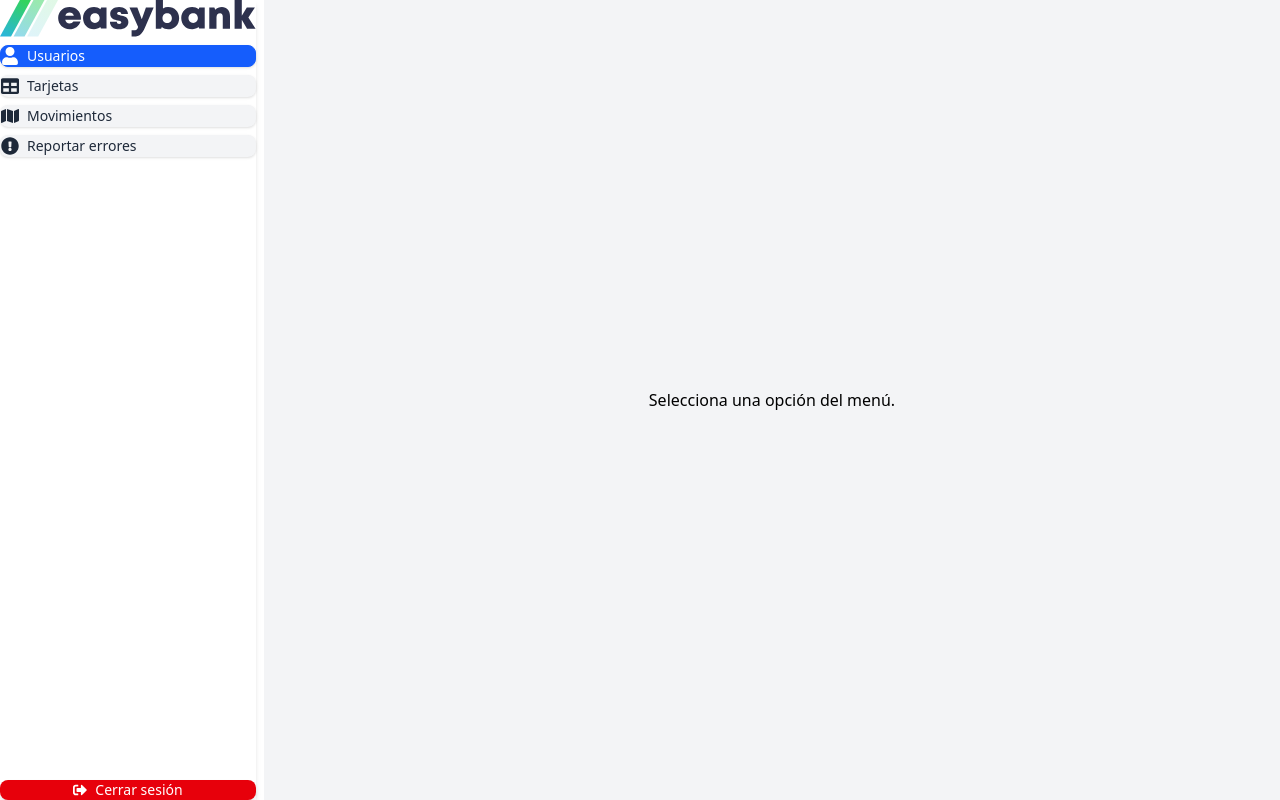
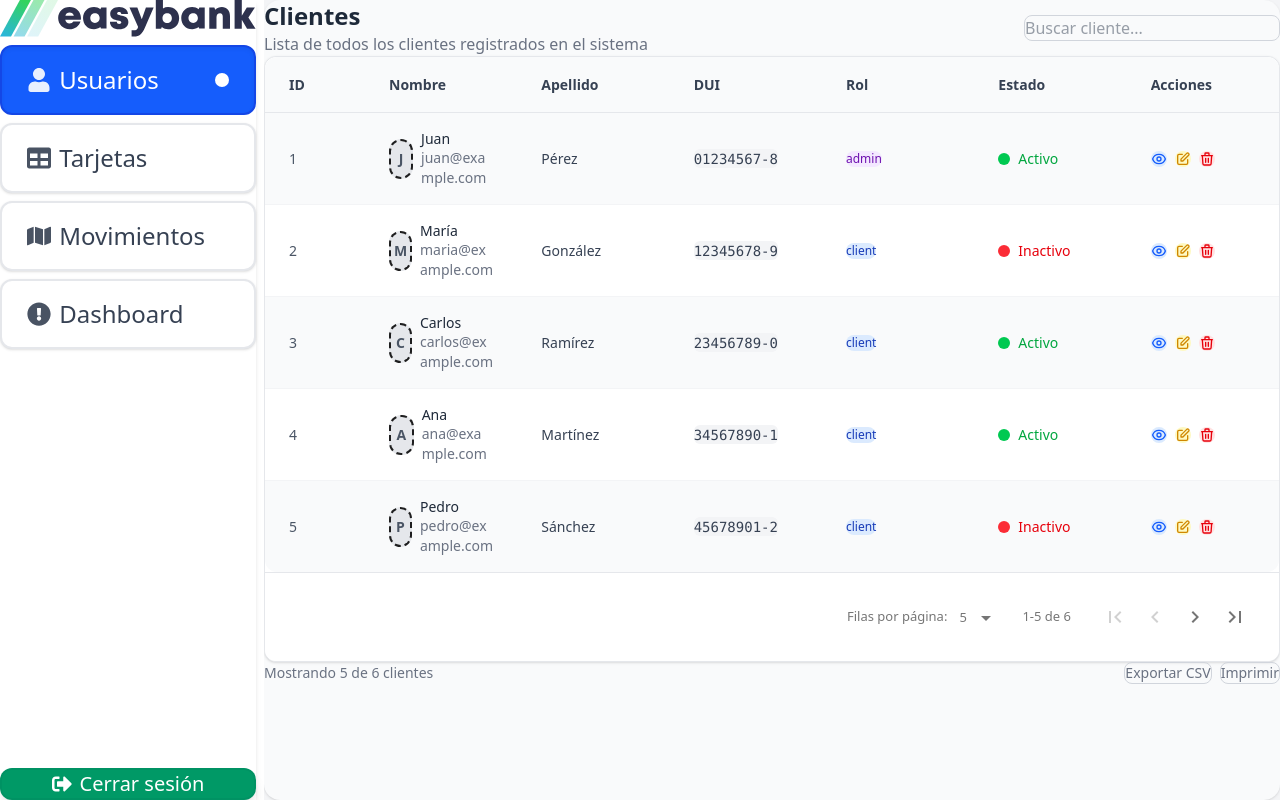
Before and after one commit to PNC-012025/pnc-proyecto-final-frontend-ft-grupo-10-s02, a React (Vite) app in the folder easybank/: page /admin in a window 1280 px wide. Built offline with nearby package versions, Linux system fonts and the light colour scheme.

Commit message:
Add: Client Table Render

```diff
--- a/easybank/src/App.tsx
+++ b/easybank/src/App.tsx
@@ -23,7 +23,9 @@ function App() {
           <Route path="home" element={<DashboardHome />} />
           <Route path="wallet" element={<ExpDashboard />} />
         </Route>
-        <Route path="/admin" element= {<AdminPage/>}></Route>
+        <Route path="/admin" element={<AdminPage />}>
+          <Route path="" />
+        </Route>
       </Routes>
 
       <ToastContainer
--- a/easybank/src/components/AdminDashboard/AdminDashboard.tsx
+++ b/easybank/src/components/AdminDashboard/AdminDashboard.tsx
@@ -22,9 +22,9 @@ const AdminDashboard = () => {
       case 'tarjetas':
       case 'movimientos':
       case 'notfound':
-        return <p>Página no encontrada</p>;
+        return <p className='italic'>Página no encontrada</p>;
       default:
-        return <p>Selecciona una opción del menú.</p>;
+        return <p className='italic'>Selecciona una opción del menú.</p>;
     }
   };
 
--- a/easybank/src/components/AdminDashboard/AdminSidebar.tsx
+++ b/easybank/src/components/AdminDashboard/AdminSidebar.tsx
@@ -1,25 +1,30 @@
-import { useState } from 'react';
+import { useState, useEffect } from "react"; // Importar useEffect
 import {
   FaUser,
   FaTable,
   FaMap,
   FaExclamationCircle,
   FaSignOutAlt,
-} from 'react-icons/fa';
+} from "react-icons/fa";
 
 interface SidebarProps {
   setActiveSection: (section: string) => void;
 }
 
 const menuItems = [
-  { name: 'Usuarios', section: 'usuarios', icon: <FaUser /> },
-  { name: 'Tarjetas', section: 'tarjetas', icon: <FaTable /> },
-  { name: 'Movimientos', section: 'movimientos', icon: <FaMap /> },
-  { name: 'Reportar errores', section: 'notfound', icon: <FaExclamationCircle /> },
+  { name: "Usuarios", section: "usuarios", icon: <FaUser /> },
+  { name: "Tarjetas", section: "tarjetas", icon: <FaTable /> },
+  { name: "Movimientos", section: "movimientos", icon: <FaMap /> },
+  { name: "Dashboard", section: "notfound", icon: <FaExclamationCircle /> },
 ];
 
 const AdminSidebar = ({ setActiveSection }: SidebarProps) => {
-  const [active, setActive] = useState('usuarios');
+  const [active, setActive] = useState("usuarios");
+
+  // Llamar a setActiveSection con "usuarios" al montar el componente
+  useEffect(() => {
+    setActiveSection("usuarios");
+  }, []); // El array vacío asegura que solo se ejecute una vez al montar
 
   const handleClick = (section: string) => {
     setActive(section);
@@ -27,8 +32,8 @@ const AdminSidebar = ({ setActiveSection }: SidebarProps) => {
   };
 
   const handleLogout = () => {
-    localStorage.removeItem('token');
-    window.location.href = '/login';
+    localStorage.removeItem("token");
+    window.location.href = "/login";
   };
 
   return (
@@ -43,30 +48,49 @@ const AdminSidebar = ({ setActiveSection }: SidebarProps) => {
       </div>
 
       {/* Navegación como botones visuales */}
-      <nav className="flex-1 w-full px-4 flex flex-col gap-4">
+      <nav className="flex-1 w-full px-4 py-5 flex flex-col items-center gap-6 justify-self-auto relative">
         {menuItems.map((item) => (
           <button
             key={item.section}
             onClick={() => handleClick(item.section)}
-            className={`flex items-center gap-x-3 px-4 py-3 rounded-lg shadow-sm transition text-sm font-medium border
-              ${
-                active === item.section
-                  ? 'bg-blue-600 text-white border-blue-600'
-                  : 'bg-gray-100 text-gray-800 hover:bg-gray-200 border-transparent'
+            className={`
+        flex items-center justify-center w-full
+        px-6 py-5 min-h-[70px]
+        rounded-xl
+        text-2xl font-medium
+        transition-all duration-200
+        border-2
+        focus:outline-none focus:ring-2 focus:ring-blue-400 focus:ring-opacity-50
+        relative
+        ${active === item.section
+                ? "bg-blue-600 text-white shadow-inner border-blue-700"
+                : "bg-white text-gray-700 hover:bg-gray-50 border-gray-200 shadow-sm hover:shadow-md"
               }`}
           >
-            <span className="text-lg">{item.icon}</span>
-            <span>{item.name}</span>
+            {/* Contenedor para centrar el contenido */}
+            <div className="flex items-center w-4/5 justify-between">
+              <div className="flex items-center gap-4">
+                <span className="text-2xl opacity-90">{item.icon}</span>
+                <span className="text-left">{item.name}</span>
+              </div>
+
+              {active === item.section && (
+                <span className="w-3.5 h-3.5 bg-white rounded-full"></span>
+              )}
+            </div>
           </button>
         ))}
       </nav>
 
       {/* Botón de salir */}
-      <div className="w-full px-4 mt-6">
+      <div className="mx-4 mt-8 mb-6 w-full max-w-xs md:max-w-md">
         <button
           onClick={handleLogout}
-          className="flex items-center justify-center gap-x-2 w-full bg-red-600 hover:bg-red-700 text-white px-4 py-3 rounded-lg text-sm font-medium shadow-md"
-        >
+          className="flex items-center justify-center gap-4 w-full
+              bg-emerald-600 hover:bg-red-700 text-white
+              py-3 rounded-xl text-xl font-medium shadow-lg
+              transition-all duration-300 transform hover:scale-[1.02]
+              border-2 border-emerald-700/20">
           <FaSignOutAlt />
           Cerrar sesión
         </button>
--- a/easybank/src/components/AdminDashboard/ClientTable.tsx
+++ b/easybank/src/components/AdminDashboard/ClientTable.tsx
@@ -1,6 +1,5 @@
 import { useState } from 'react';
-import DataTable from 'react-data-table-component';
-import { TableColumn } from 'react-data-table-component';
+import DataTable, { TableColumn } from 'react-data-table-component';
 
 interface User {
   _id: string;
@@ -19,7 +18,7 @@ const DUMMY_USERS: User[] = [
     lastname: 'Pérez',
     dui: '01234567-8',
     email: 'juan@example.com',
-    rol: 'cliente',
+    rol: 'admin',
     active: true,
   },
   {
@@ -28,7 +27,7 @@ const DUMMY_USERS: User[] = [
     lastname: 'González',
     dui: '12345678-9',
     email: 'maria@example.com',
-    rol: 'cliente',
+    rol: 'client',
     active: false,
   },
   {
@@ -37,45 +36,122 @@ const DUMMY_USERS: User[] = [
     lastname: 'Ramírez',
     dui: '23456789-0',
     email: 'carlos@example.com',
-    rol: 'cliente',
+    rol: 'client',
+    active: true,
+  },
+  {
+    _id: '4',
+    name: 'Ana',
+    lastname: 'Martínez',
+    dui: '34567890-1',
+    email: 'ana@example.com',
+    rol: 'client',
+    active: true,
+  },
+  {
+    _id: '5',
+    name: 'Pedro',
+    lastname: 'Sánchez',
+    dui: '45678901-2',
+    email: 'pedro@example.com',
+    rol: 'client',
+    active: false,
+  },
+  {
+    _id: '6',
+    name: 'Laura',
+    lastname: 'Díaz',
+    dui: '56789012-3',
+    email: 'laura@example.com',
+    rol: 'client',
     active: true,
   },
 ];
 
 const columns: TableColumn<User>[] = [
   {
-    name: 'ID',
+    name: <span className="font-bold text-gray-700">ID</span>,
     selector: (row: User) => row._id,
     sortable: true,
+    width: '100px',
+    cell: (row) => <span className="text-sm text-gray-600 font-medium">{row._id}</span>,
   },
   {
-    name: 'Nombre',
+    name: <span className="font-bold text-gray-700">Nombre</span>,
     selector: (row: User) => row.name,
     sortable: true,
+    cell: (row) => (
+      <div className="flex items-center">
+        <div className="bg-gray-200 border-2 border-dashed rounded-xl w-10 h-10 flex items-center justify-center mr-3">
+          <span className="text-gray-600 font-bold text-sm">{row.name.charAt(0)}</span>
+        </div>
+        <div>
+          <span className="block font-medium text-gray-800">{row.name}</span>
+          <span className="block text-sm text-gray-500">{row.email}</span>
+        </div>
+      </div>
+    ),
   },
   {
-    name: 'Apellido',
+    name: <span className="font-bold text-gray-700">Apellido</span>,
     selector: (row: User) => row.lastname,
     sortable: true,
+    cell: (row) => <span className="text-gray-700 font-medium">{row.lastname}</span>,
   },
   {
-    name: 'DUI',
+    name: <span className="font-bold text-gray-700">DUI</span>,
     selector: (row: User) => row.dui,
+    cell: (row) => (
+      <div className="bg-gray-100 rounded-md px-2 py-1 inline-block">
+        <span className="text-gray-700 font-mono">{row.dui}</span>
+      </div>
+    ),
   },
   {
-    name: 'Email',
-    selector: (row: User) => row.email,
+    name: <span className="font-bold text-gray-700">Rol</span>,
+    selector: (row: User) => row.rol,
+    cell: (row) => (
+      <span className={`px-3 py-1 rounded-full text-xs font-medium ${row.rol === 'admin'
+        ? 'bg-purple-100 text-purple-800'
+        : 'bg-blue-100 text-blue-800'
+        }`}>
+        {row.rol}
+      </span>
+    ),
   },
   {
-    name: 'Rol',
-    selector: (row: User) => row.rol,
+    name: <span className="font-bold text-gray-700">Estado</span>,
+    cell: (row: User) => (
+      <div className="flex items-center">
+        <span className={`w-3 h-3 rounded-full mr-2 ${row.active ? 'bg-green-500' : 'bg-red-500'
+          }`}></span>
+        <span className={row.active ? 'text-green-600 font-medium' : 'text-red-600 font-medium'}>
+          {row.active ? 'Activo' : 'Inactivo'}
+        </span>
+      </div>
+    ),
   },
   {
-    name: 'Estado',
+    name: <span className="font-bold text-gray-700">Acciones</span>,
     cell: (row: User) => (
-      <span className={row.active ? 'text-green-600' : 'text-red-600'}>
-        {row.active ? 'Activo' : 'Inactivo'}
-      </span>
+      <div className="flex space-x-2">
+        <button className="p-2 rounded-lg bg-blue-100 hover:bg-blue-200 text-blue-600 transition">
+          <svg xmlns="http://www.w3.org/2000/svg" className="h-4 w-4" fill="none" viewBox="0 0 24 24" stroke="currentColor">
+            <path strokeLinecap="round" strokeLinejoin="round" strokeWidth={2} d="M15 12a3 3 0 11-6 0 3 3 0 016 0z" />
+            <path strokeLinecap="round" strokeLinejoin="round" strokeWidth={2} d="M2.458 12C3.732 7.943 7.523 5 12 5c4.478 0 8.268 2.943 9.542 7-1.274 4.057-5.064 7-9.542 7-4.477 0-8.268-2.943-9.542-7z" />
+          </svg>
+        </button>
+        <button className="p-2 rounded-lg bg-yellow-100 hover:bg-yellow-200 text-yellow-600 transition">
+          <svg xmlns="http://www.w3.org/2000/svg" className="h-4 w-4" fill="none" viewBox="0 0 24 24" stroke="currentColor">
+            <path strokeLinecap="round" strokeLinejoin="round" strokeWidth={2} d="M11 5H6a2 2 0 00-2 2v11a2 2 0 002 2h11a2 2 0 002-2v-5m-1.414-9.414a2 2 0 112.828 2.828L11.828 15H9v-2.828l8.586-8.586z" />
+          </svg>
+        </button>
+        <button className="p-2 rounded-lg bg-red-100 hover:bg-red-200 text-red-600 transition">
+          <svg xmlns="http://www.w3.org/2000/svg" className="h-4 w-4" fill="none" viewBox="0 0 24 24" stroke="currentColor">
+            <path strokeLinecap="round" strokeLinejoin="round" strokeWidth={2} d="M19 7l-.867 12.142A2 2 0 0116.138 21H7.862a2 2 0 01-1.995-1.858L5 7m5 4v6m4-6v6m1-10V4a1 1 0 00-1-1h-4a1 1 0 00-1 1v3M4 7h16" />
+          </svg>
+        </button>
+      </div>
     ),
   },
 ];
@@ -88,25 +164,114 @@ const ClientTable = () => {
   );
 
   return (
-    <div className="w-full h-full px-6 py-4">
-      <h1 className="text-2xl font-bold mb-4">Clientes</h1>
+    <div className="w-full h-full px-6 py-8 bg-gray-50 rounded-2xl shadow-sm">
+      <div className="flex flex-col md:flex-row md:items-center justify-between mb-6">
+        <div>
+          <h1 className="text-2xl font-bold text-gray-800">Clientes</h1>
+          <p className="text-gray-500 mt-1">Lista de todos los clientes registrados en el sistema</p>
+        </div>
 
+        <div className="flex mt-4 md:mt-0 space-x-3">
+          <div className="relative">
             <input
               type="text"
-        placeholder="Buscar por nombre"
+              placeholder="Buscar cliente..."
               value={filterText}
               onChange={e => setFilterText(e.target.value)}
-        className="mb-4 px-3 py-2 border border-gray-300 rounded w-full max-w-md"
+              className="pl-10 pr-4 py-2.5 border border-gray-300 rounded-lg focus:ring-2 focus:ring-blue-500 focus:border-blue-500 w-full md:w-64 text-gray-700"
             />
 
+          </div>
+        </div>
+      </div>
+
+      <div className="bg-white rounded-xl shadow border border-gray-200 overflow-hidden">
         <DataTable
           columns={columns}
           data={filteredData}
           pagination
+          paginationPerPage={5}
+          paginationRowsPerPageOptions={[5, 10, 15]}
+          paginationComponentOptions={{
+            rowsPerPageText: 'Filas por página:',
+            rangeSeparatorText: 'de',
+          }}
           striped
           highlightOnHover
           responsive
+          customStyles={{
+            headRow: {
+              style: {
+                backgroundColor: '#f9fafb',
+                borderBottom: '1px solid #e5e7eb',
+                fontWeight: 'bold',
+              },
+            },
+            headCells: {
+              style: {
+                paddingLeft: '1.5rem',
+                paddingRight: '1.5rem',
+                paddingTop: '1rem',
+                paddingBottom: '1rem',
+                fontSize: '0.875rem',
+                color: '#374151',
+              },
+            },
+            cells: {
+              style: {
+                paddingLeft: '1.5rem',
+                paddingRight: '1.5rem',
+                paddingTop: '1rem',
+                paddingBottom: '1rem',
+              },
+            },
+            rows: {
+              style: {
+                fontSize: '0.875rem',
+                '&:not(:last-of-type)': {
+                  borderBottom: '1px solid #f3f4f6',
+                },
+              },
+              stripedStyle: {
+                backgroundColor: '#f9fafb',
+              },
+              highlightOnHoverStyle: {
+                backgroundColor: '#f0f9ff',
+                transition: 'background-color 0.2s',
+              },
+            },
+            pagination: {
+              style: {
+                padding: '1.5rem',
+                borderTop: '1px solid #e5e7eb',
+              },
+            },
+          }}
+          noDataComponent={
+            <div className="py-12 text-center">
+              <svg xmlns="http://www.w3.org/2000/svg" className="h-16 w-16 mx-auto text-gray-400 mb-4" fill="none" viewBox="0 0 24 24" stroke="currentColor">
+                <path strokeLinecap="round" strokeLinejoin="round" strokeWidth={2} d="M9.172 16.172a4 4 0 015.656 0M9 10h.01M15 10h.01M21 12a9 9 0 11-18 0 9 9 0 0118 0z" />
+              </svg>
+              <h3 className="text-lg font-medium text-gray-700">No se encontraron clientes</h3>
+              <p className="text-gray-500 mt-1">Intenta ajustar tu búsqueda o filtros</p>
+            </div>
+          }
         />
+      </div>
+
+      <div className="mt-6 flex flex-col sm:flex-row justify-between items-center text-sm text-gray-500">
+        <div className="mb-4 sm:mb-0">
+          Mostrando {filteredData.length > 5 ? 5 : filteredData.length} de {filteredData.length} clientes
+        </div>
+        <div className="flex space-x-2">
+          <button className="px-3 py-1.5 rounded-lg border border-gray-300 hover:bg-gray-50 transition">
+            Exportar CSV
+          </button>
+          <button className="px-3 py-1.5 rounded-lg border border-gray-300 hover:bg-gray-50 transition">
+            Imprimir
+          </button>
+        </div>
+      </div>
     </div>
   );
 };
```
Lines whose indentation alone changed are shown as unchanged.
